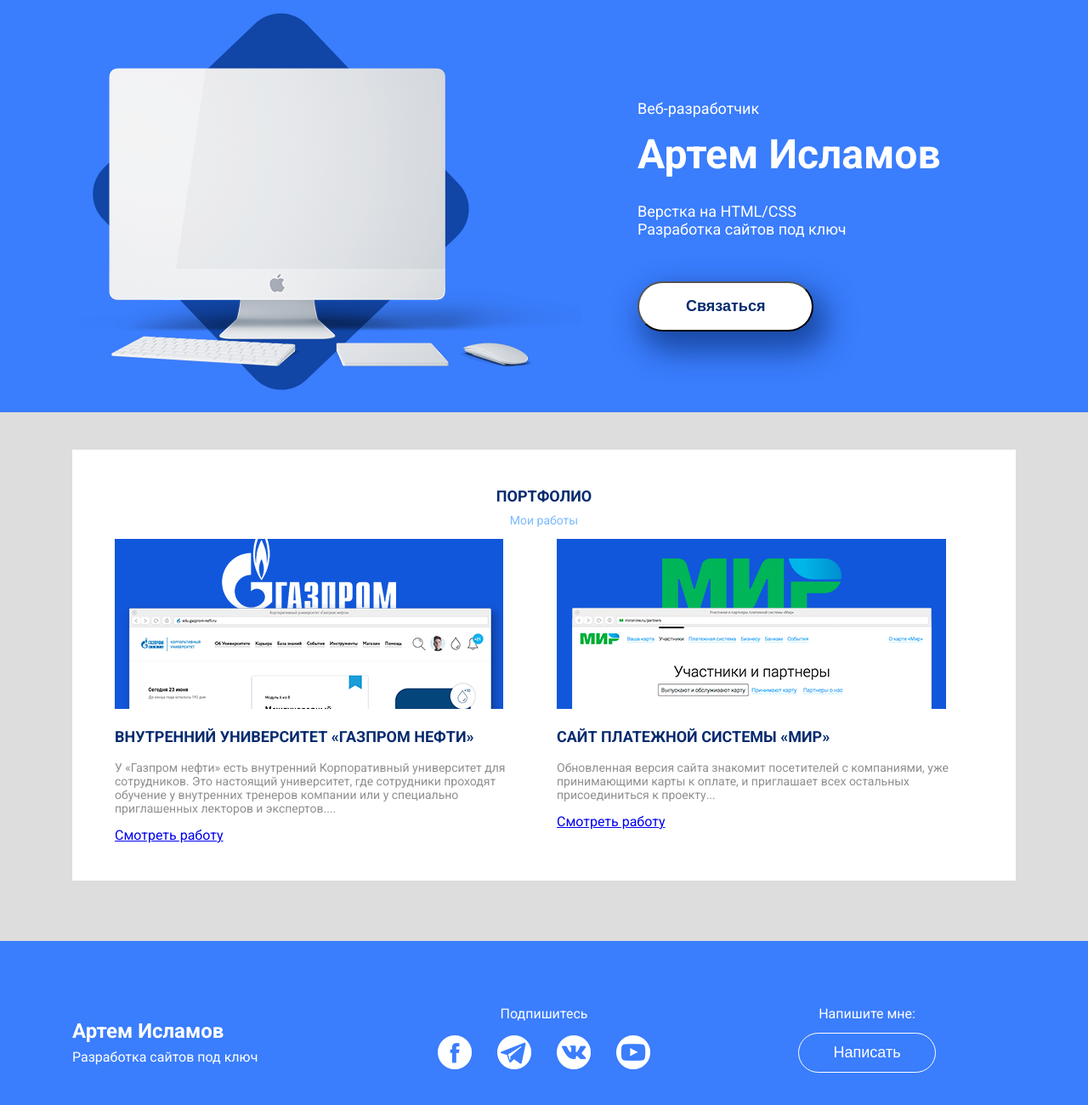
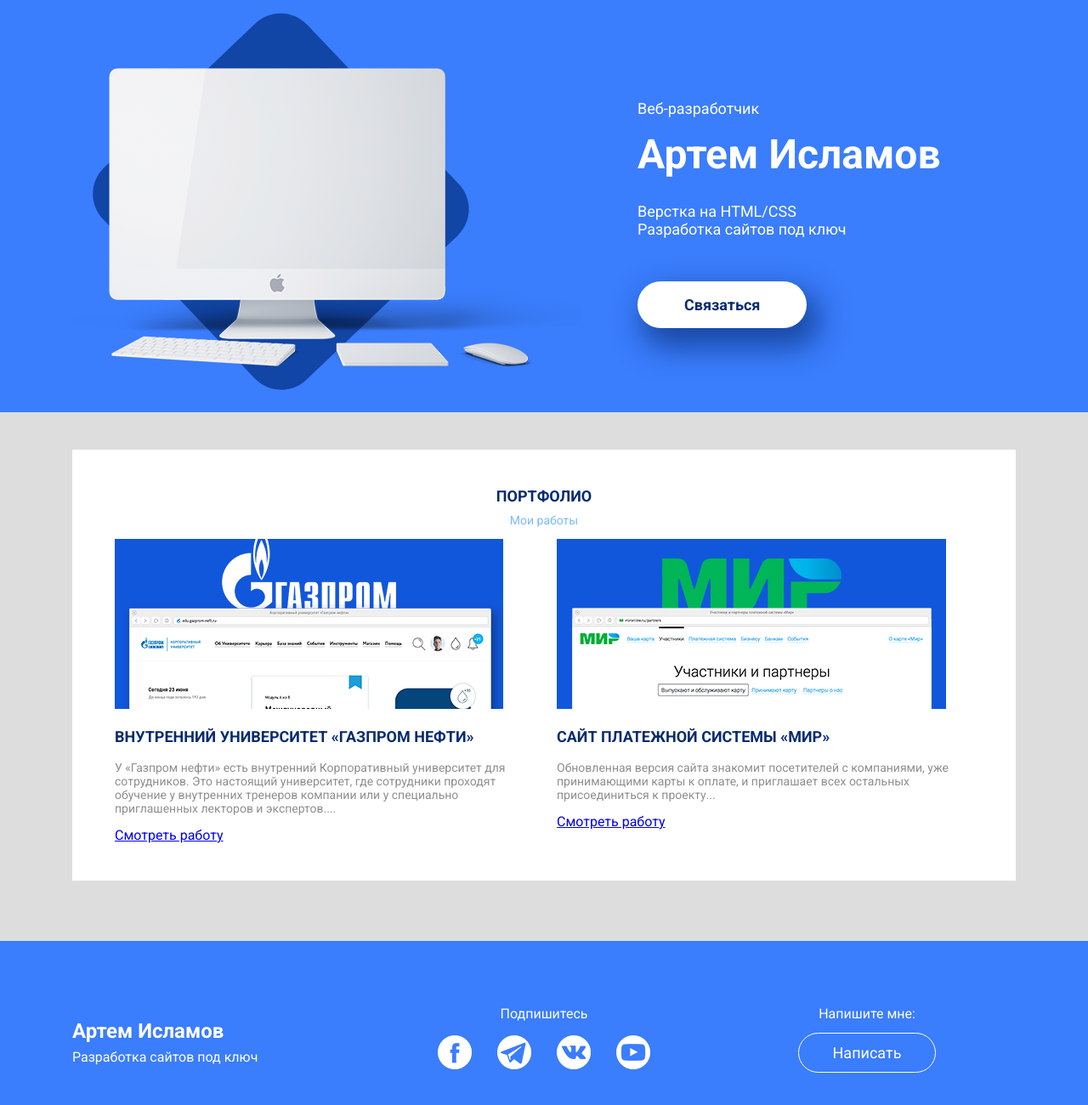
Before and after one commit to OS-CR/OS_CR.github.io, a plain HTML site: page index.html in a window 1280 px wide. Shown: the part 44-1344 px from the top of the page at 85% size. Drawn offline with Linux system fonts and the light colour scheme.

Commit message:
Add files via upload

```diff
--- a/css/style.css
+++ b/css/style.css
@@ -31,7 +31,8 @@ header {
 
 .header-button {
 	/* Style for "Прямоуголь" */
-
+display: inline-block;
+text-decoration: none;
 box-shadow: 10px 17px 34px 6px rgba(18, 61, 145, 0.83);
 border-radius: 50px;
 background-color: #ffffff;
@@ -136,6 +137,7 @@ footer {
 }
 .footer-button {
 	display: inline-block;
+	text-decoration: none;
 	border-radius: 50px;
 	border: 1px solid #ffffff;
 	background-color: transparent;
--- a/index.html
+++ b/index.html
@@ -35,7 +35,7 @@
 					<h1 class="header-title">Артем Исламов</h1>
 					<p class="header-subtitle">Верстка на HTML/CSS<br>Разработка сайтов под ключ</p>
 					<div class="header-button-block">
-						<button class="header-button">Связаться</button>
+						<a href="#" class="header-button">Связаться</a>
 					<small></small>
 					</div>
 				</div>
@@ -94,7 +94,7 @@
 				<div class="col-md-4">
 					<div class="footer-cta-block">
 						<p class="footer-cta">Напишите мне:</p>
-						<button class="footer-button">Написать</button>
+						<a href="#" class="footer-button">Написать</a>
 					</div>
 				</div>
 			</div>
```
